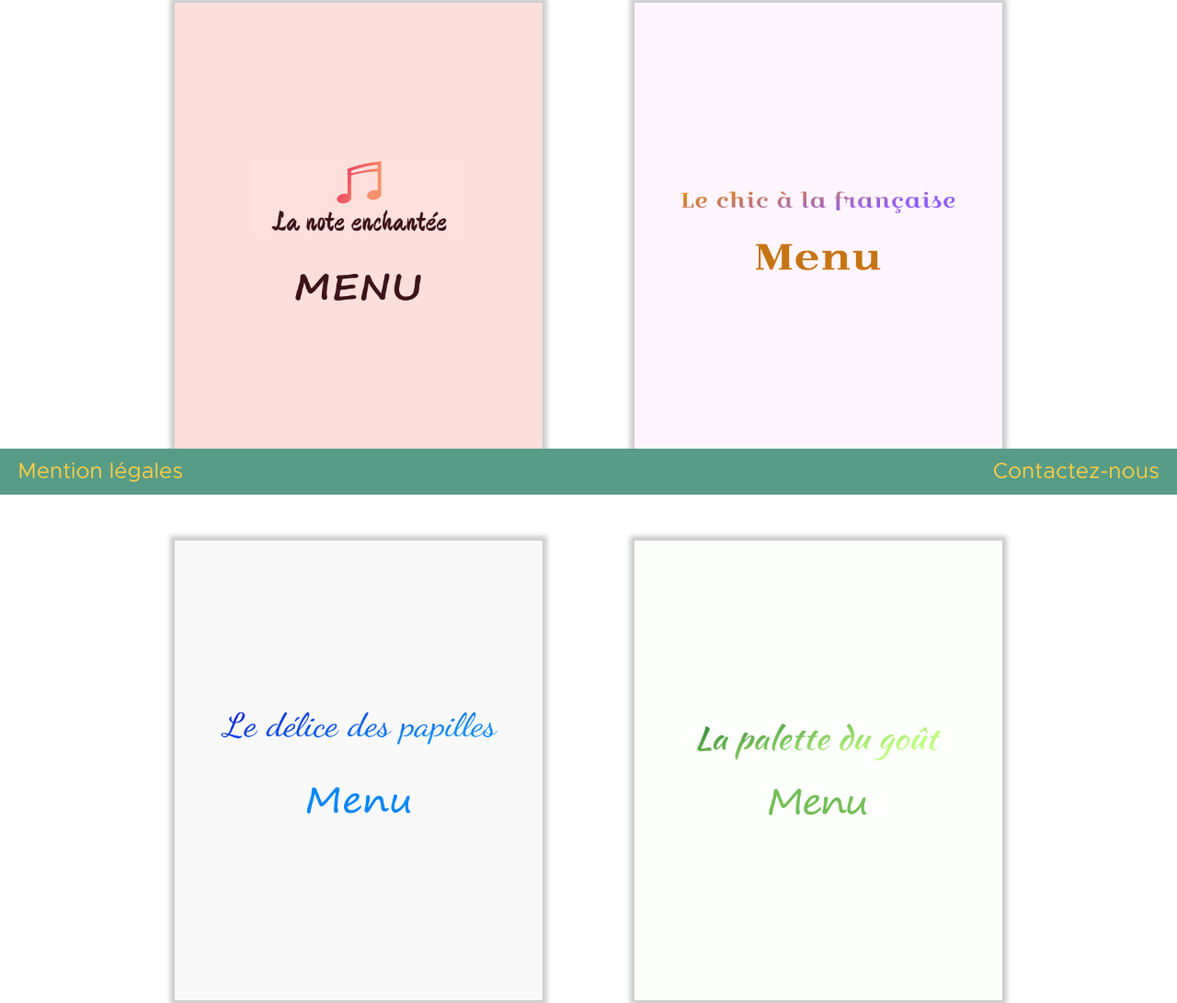
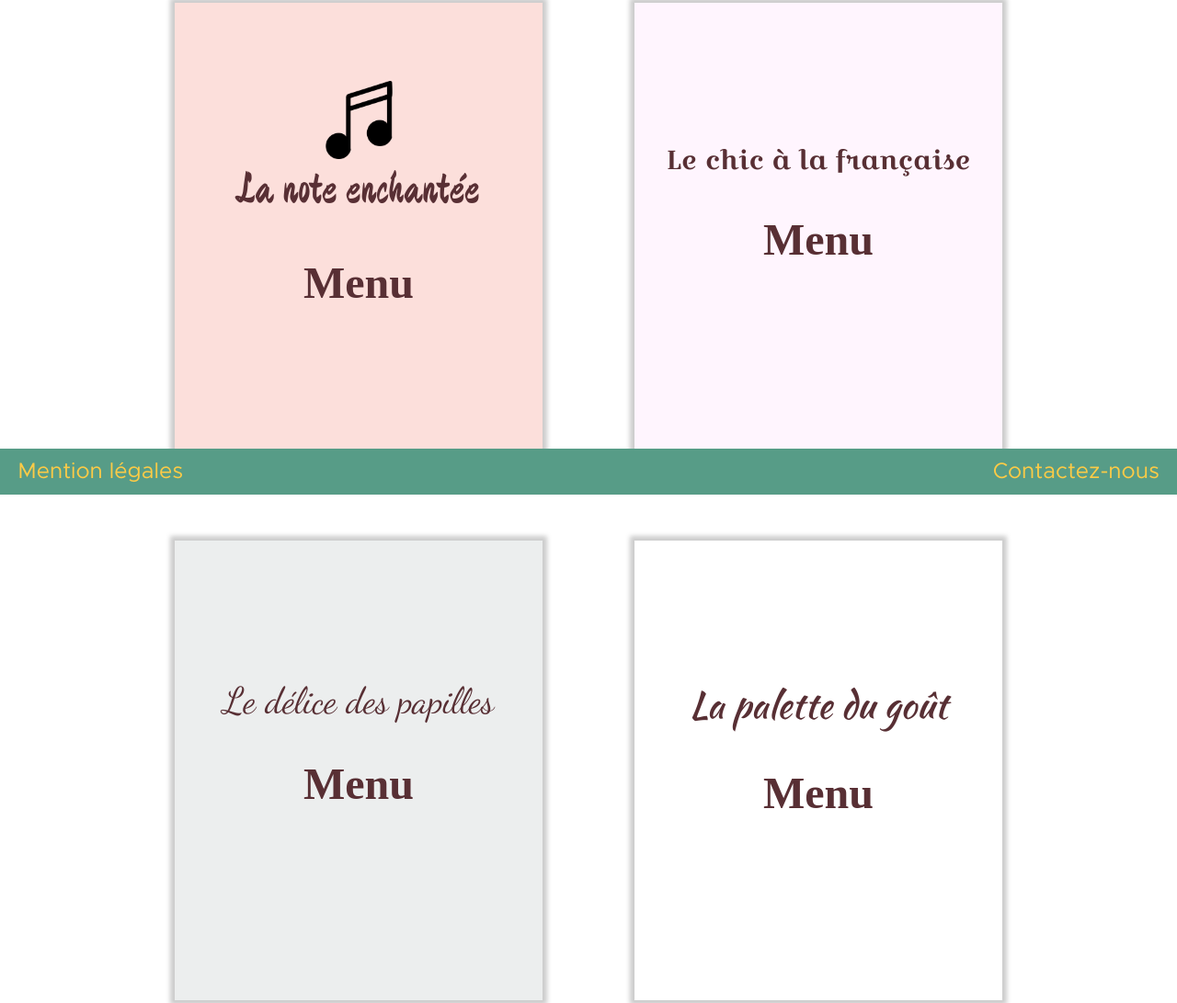
Before and after one commit to aaiZaeN/P3-aaizean.io, a plain HTML site: page index.html in a window 1280 px wide. Shown: the part 262-1353 px from the top of the page at 92% size. Drawn offline with Linux system fonts and the light colour scheme.

Commit message:
Menus-Index
Sup. des images et mise en place des "blocs menus" conforme à la maquette, excusivement en HTML/CSS

```diff
--- a/index.html
+++ b/index.html
@@ -13,16 +13,29 @@
         <section class="main">
             <div class="restaurants">
                 <div class="restaurant__indexA">
-                    <a href="menu1.html"><img src="menu-1b.png" class="image--1"></a>
+                    <div class="bloc__indexA">
+                        <img class="musicalnote__index" src="musicalnote.png">
+                        <span class="indexA__name">La note enchantée</span>
+                        <h2 class="indexA__menu">Menu</h2>
+                    </div>
                 </div>
                 <div class="restaurant__indexB">
-                    <a href="menu2.html"><img src="menu-2b.png" class="image--2"></a>
+                    <div class="bloc__indexB">
+                        <span class="indexB__name">Le chic à la française</span>
+                        <h2 class="indexB__menu">Menu</h2>
+                    </div>
                 </div>
                 <div class="restaurant__indexC">
-                    <a href="menu3.html"><img src="menu-3b.png" class="image--3"></a>
+                    <div class="bloc__indexC">
+                        <span class="indexC__name">Le délice des papilles</span>
+                        <h2 class="indexC__menu">Menu</h2>
+                    </div>
                 </div>
                 <div class="restaurant__indexD">
-                    <a href="menu4.html"><img src="menu-4b.png" class="image--4"></a>
+                    <div class="bloc__indexD">
+                        <span class="indexD__name">La palette du goût</span>
+                        <h2 class="indexD__menu">Menu</h2>
+                    </div>
                 </div>
             </div>
             <div class="btn">
--- a/sass/style.scss
+++ b/sass/style.scss
@@ -130,6 +130,98 @@ section {
 
 }
 
+.restaurant__indexA, .restaurant__indexB, .restaurant__indexC, .restaurant__indexD {
+    display: block;
+    width: 400px;
+    height: 500px;
+    box-shadow: 0px 0px 5px 5px #cccccc;
+    margin: 0 auto 85px auto;
+}
+
+.restaurant__indexA {
+    background-color: #FCDFDB;
+}
+
+.restaurant__indexB {
+    background-color: #fff5fe;
+}
+
+.restaurant__indexC {
+    background-color: #eceeee;
+}
+
+
+.indexA__name {
+    color: #582F34;
+    font-size: 3em;
+    font-family: devonshire;
+}
+
+.indexA__menu {
+    color: #582F34;
+    font-size: 3em;
+}
+
+.bloc__indexA {
+    display: flex;
+    flex-direction: column;
+    text-align: center;
+    margin-top: 85px;
+}
+
+.indexB__name {
+    color: #582F34;
+    font-size: 1.8em;
+    font-family: croissantOne;
+}
+
+.indexB__menu {
+    color: #582F34;
+    font-size: 3em;
+}
+
+.bloc__indexB {
+    display: flex;
+    flex-direction: column;
+    text-align: center;
+    margin-top: 150px;
+}
+
+.indexC__name {
+    color: #582F34;
+    font-size: 2.5em;
+    font-family: dancing;
+}
+
+.indexC__menu {
+    color: #582F34;
+    font-size: 3em;
+}
+
+.bloc__indexC {
+    display: flex;
+    flex-direction: column;
+    text-align: center;
+    margin-top: 150px;
+}
+
+.indexD__name {
+    color: #582F34;
+    font-size: 2.5em;
+    font-family: kaushan;
+}
+
+.indexD__menu {
+    color: #582F34;
+    font-size: 3em;
+}
+
+.bloc__indexD {
+    display: flex;
+    flex-direction: column;
+    text-align: center;
+    margin-top: 150px;
+}
 
 
 .image--1, .image--2, .image--3, .image--4 {
@@ -168,13 +260,14 @@ section {
 
 .menu__title {
     text-align: center;
+    margin: 0 10px 0 10px;
 }
 
 .menu__title {
     color: inherit;
     text-decoration: none;
     background: linear-gradient(to top, rgba(255, 0, 0, 0.5) 0%, rgba(255, 0, 0, 0.5) 10%, transparent 10.01%) no-repeat left bottom / 0 100%;
-    transition: background-size .5s;
+    transition: background-size .9s;
   }
 
   .menu__title:hover {
@@ -200,8 +293,9 @@ section {
 
 .feuille {
     display: flex;
+    width: 100%;
     margin: 0 auto 0 0;
-    text-align: left;
+    text-align: center;
 }
 
 .prix {
@@ -210,18 +304,22 @@ section {
 }
 
 .liste-g {
-    margin: 0 auto 0 0;
+    margin: 0 auto 0 -40px;
     text-align: left;
+
 }
 
 .trait__title {
-    display: grid;
-    grid-template-columns: 35% 30% 35%;
+    display: flex;
+    width: 100%;
+    margin: 0 auto 0 auto;
+    justify-content: space-between;
+
 }
 
 .trait {
     width: 200px;
-    margin: auto 2% auto 2%;
+    margin: auto 0 auto 0;
 }
 
 .musicalnote {
@@ -231,17 +329,20 @@ section {
 
 .image--1 {
     display: block;
+
 }
 
 .menu1 {
     font-family: devonshire;
     font-size: 1.5em;
     background-color: #FCDFDB;
+    color: #582F34;
 }
 
 .menu2 {
     font-family: croissantOne;
     background-color: #fff5fe;
+    color: repeating-linear-gradient(red, yellow 10%, green 20%);
 }
 
 .menu3 {
@@ -252,6 +353,15 @@ section {
 
 .menu4 {
     font-family: kaushan;
+}
+
+.trait2.png {
+    color: rgba(255, 0, 0, 0.5);
+}
+
+.musicalnote__index {
+    width: 85px;
+    margin: 0 auto 0 auto;
 }
 
 @media all and (max-width: 800px)
```
Also changed, not shown: style.css, 1 other file.
